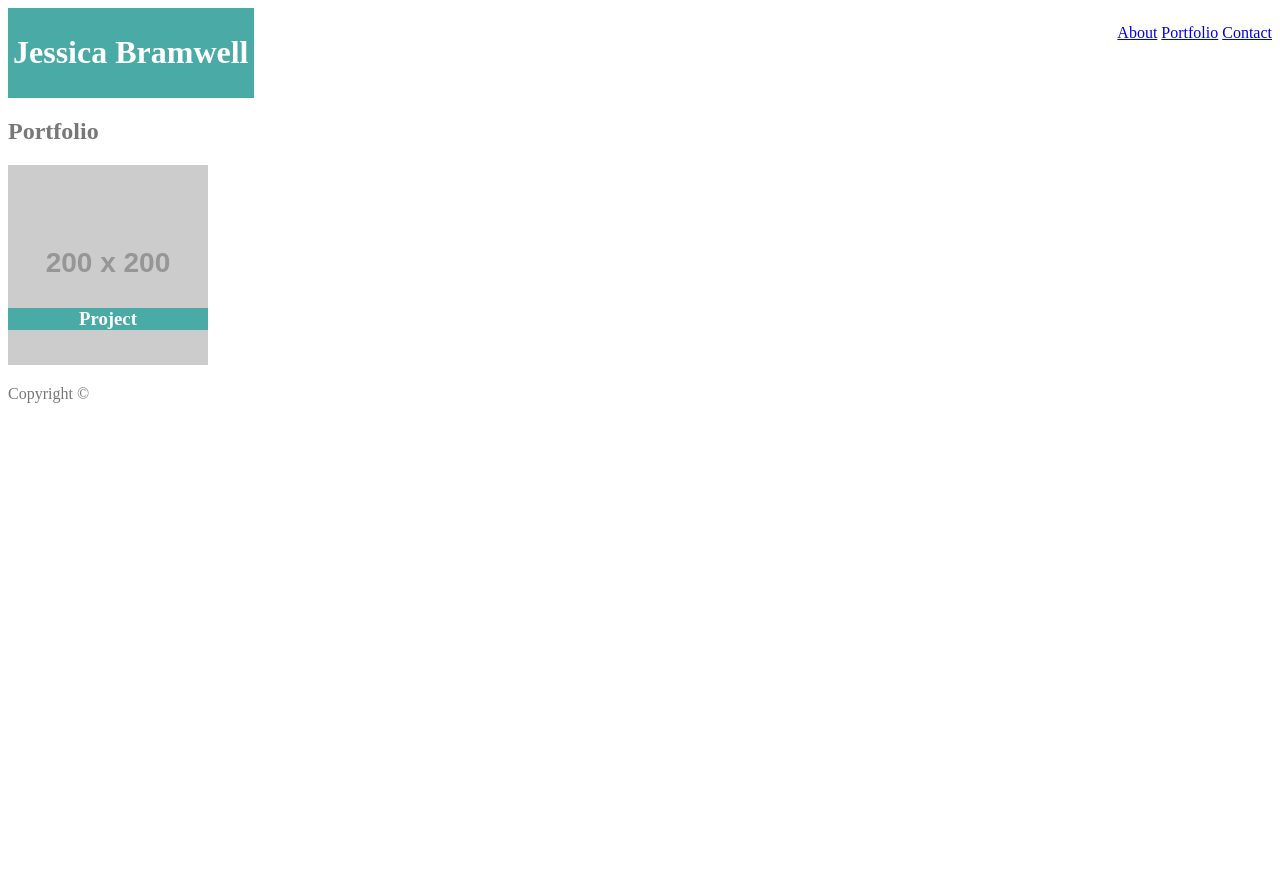
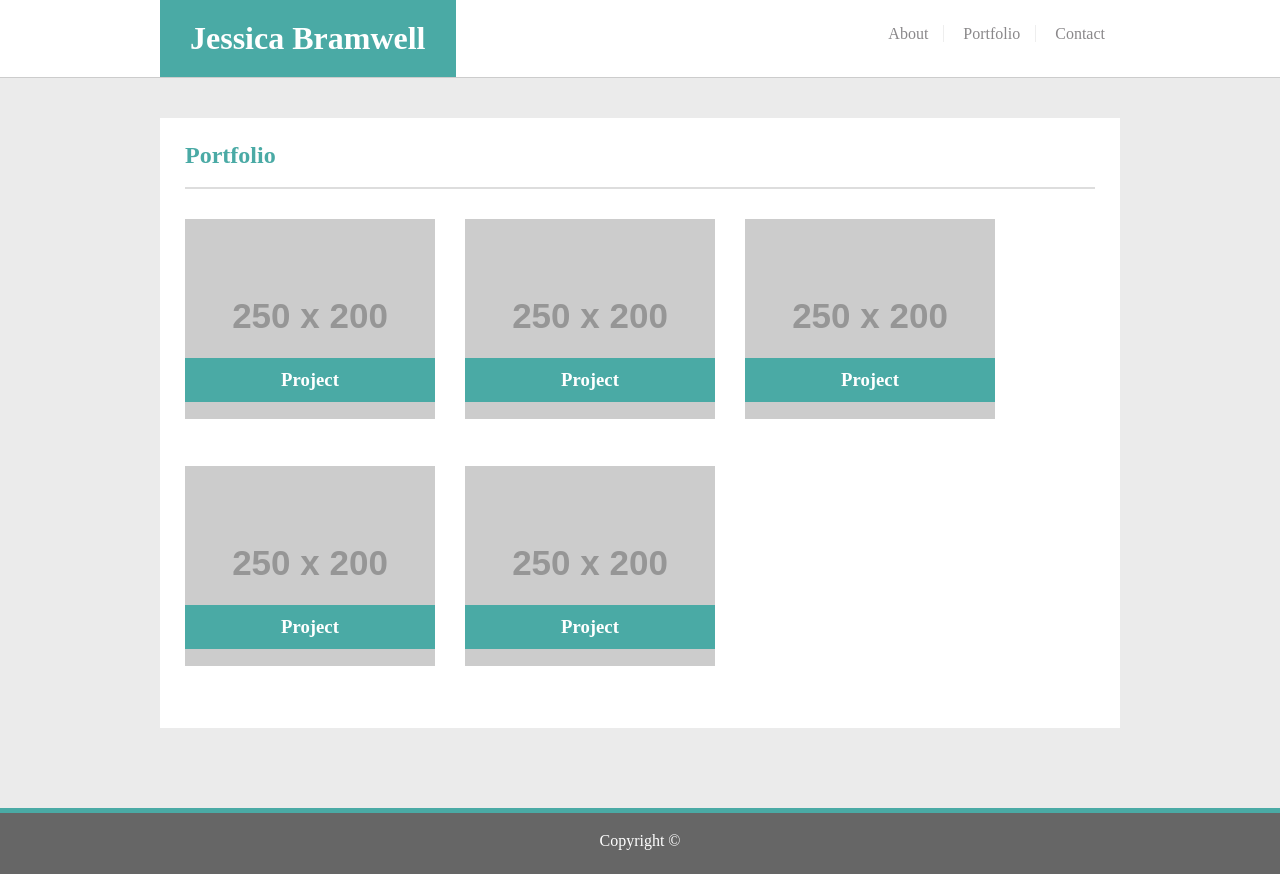
Before and after one commit to JessiBramwell/Responsive-Portfolio, a plain HTML site: page portfolio.html in a window 1280 px wide. Before the commit the page ends 800 px from the top, so only its background shows below. Drawn offline with Linux system fonts and the light colour scheme; placeholder pictures from the web are drawn by us.

Commit message:
basic styling, still needs content

```diff
--- a/assets/css/style.css
+++ b/assets/css/style.css
@@ -6,6 +6,9 @@
 #666
 #ddd
 -----------*/
+* {
+    box-sizing: border-box;
+  }
 
 .cf:before,
 .cf:after {
@@ -18,45 +21,129 @@
 }
 
 body {
-    color: #777;
+    /* width: 960px; */
+    margin: 0 auto;
+    line-height: 1.5rem;
+    color: #8A888A;
+    background-color: #ebebeb;
 }
 
-main {
-    width: 960px;
-    margin: 0 auto;
+/*  Type */
+
+h2 {
+    color: #4aaaa5;
 }
 
+/*  Header  */
+
 header {
-     border-bottom: #ccc;
+    width: 100%;
+    border-bottom: 1px solid #ccc;
+    background-color: #fff;
+    margin-bottom: 40px;
+}
+
+.header {
+    width: 960px;
+    margin: auto;
 }
 
 .logo {
     background-color: #4aaaa5;
     color: #fff;
-    padding: 5px;
+    padding: 5px 30px;
     float: left;
 }
 
-nav {
+nav ul {
    float: right;
+   margin-top: 22px;
 }
 
-ul li {
+nav ul li {
     display: inline;
+    padding: 0 15px;
+    border-right: 1px solid #eee;
+}
+
+nav ul li:last-child {
+    border: none;
+}
+
+nav a {
     text-decoration: none;
+    color: #8A888A;
 }
+
+section {
+    background-color: #fff;
+    padding: 25px;
+    width: 960px;
+    margin: auto;
+}
+
+.main h2 {
+    border-bottom: 2px solid #ddd;
+    padding-bottom: 20px;
+    margin-top: 0;
+
+}
+
+/* About */
+.about-img {
+    float: left;
+    padding: 8px 30px 15px 0;
+}
+
+
 
 /* Portfolio */
 
 .project {
-    width: 200px;
+    width: 250px;
     position: relative;
     text-align: center;
     color: #fff;
+    float: left;
+    margin: 10px 30px 30px 0;
 }
 .project-title {
     background-color: #4aaaa5;
     position: absolute;
-    bottom: 20px;
+    bottom: 5px;
     width: 100%;
+    padding: 10px;
 }
+
+/*  Contact */
+
+input {
+    display: block;
+    width: 100%;
+    padding: 8px;
+    border: 1px solid #eee;
+    margin-bottom: 10px;
+}
+
+.text-area {
+    height: 150px;
+}
+
+.btn {
+    border: none;
+    background-color: #4aaaa5;
+    color: #fff;
+    padding: 8px 22px;
+
+}
+
+/*  Footer  */
+
+footer {
+    background-color: #666;
+    border-top: 5px solid #4aaaa5;
+    text-align: center;
+    color: #fff;
+    padding-bottom: 5px;
+    margin-top: 80px;
+}
--- a/portfolio.html
+++ b/portfolio.html
@@ -9,6 +9,7 @@
 </head>
 <body>
     <header class="cf">
+        <div class="header">
             <div class="logo">
                 <h1>Jessica Bramwell</h1>
             </div>
@@ -20,17 +21,37 @@
                     <li><a href="contact.html">Contact</a></li>
                 </ul>
             </nav>
+        </div>
     </header>
 
 
-    <section>
+    <section class="main">
         <h2>Portfolio</h2>
-        <div>
+        <div class="cf">
             <div class="project">
-                <img src="https://placehold.it/200x200" alt="example">
+                <img src="https://placehold.it/250x200" alt="example">
                 <h3 class="project-title">Project</h3>
             </div>
 
+            <div class="project">
+                <img src="https://placehold.it/250x200" alt="example">
+                <h3 class="project-title">Project</h3>
+            </div>
+
+            <div class="project">
+                <img src="https://placehold.it/250x200" alt="example">
+                <h3 class="project-title">Project</h3>
+            </div>
+
+            <div class="project">
+                <img src="https://placehold.it/250x200" alt="example">
+                <h3 class="project-title">Project</h3>
+            </div>
+
+            <div class="project">
+                <img src="https://placehold.it/250x200" alt="example">
+                <h3 class="project-title">Project</h3>
+            </div>
 
         </div>
 
```
Also changed, not shown: contact.html (+5 -4 lines), index.html (+8 -6 lines). Lines whose indentation alone changed are shown as unchanged.
